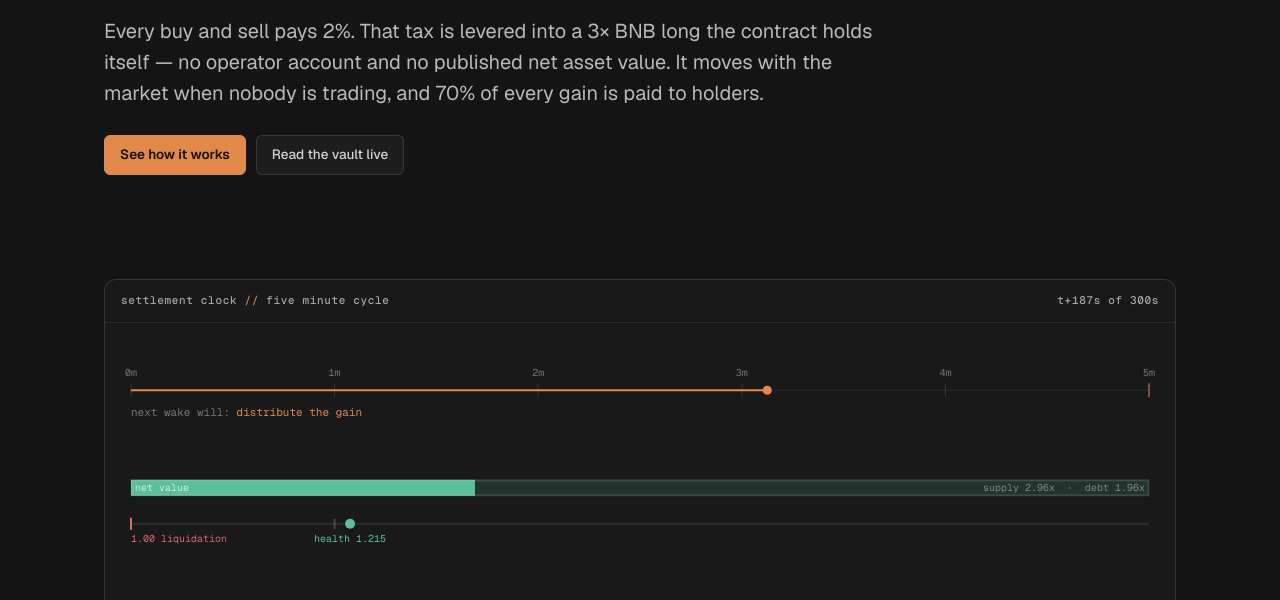
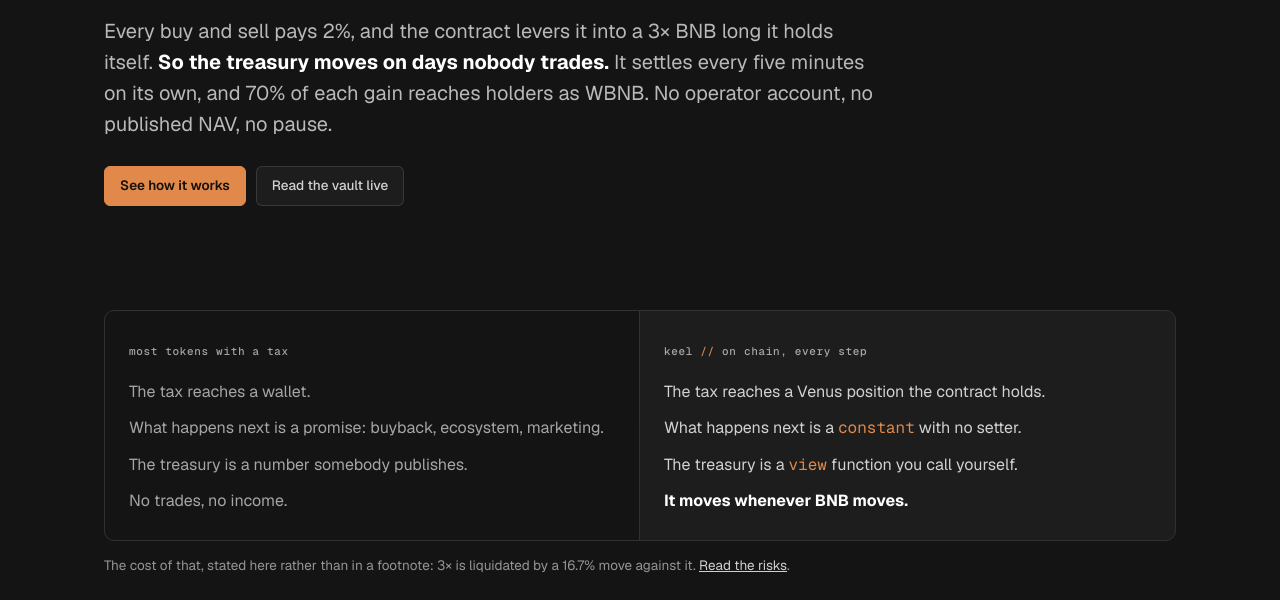
Before and after one commit to keelperp/keel, a plain HTML site: page site/index.html in a window 1280 px wide. Shown: the part 341-941 px from the top of the page. Drawn offline with Linux system fonts and the light colour scheme.

Commit message:
Lead the site with the comparison, and stop quoting one gas figure
The strongest thing this project can say is what the tax does NOT do, and that was buried as the
third clause of the hero paragraph and again as prose halfway down the page. It is now a two
column block directly under the hero: a wallet against a Venus position, a promise against a
constant with no setter, a number somebody publishes against a view function the reader calls,
and no trades no income against moving whenever BNB moves. The liquidation cost sits under it
rather than in a footnote -- 3x is liquidated by a 16.7% move, with a link to the risks page.

The block first shipped with background: var(--bg-raised), a token that does not exist in
base.css, which renders as no background at all. Every var() on every page is now checked
against the definitions in base.css; the rest resolve.

The callback gas was quoted as 1,206,637, a single number for something measured between
1,195,717 and 1,237,284 across runs. It now reads as the range it is.

```diff
--- a/site/index.html
+++ b/site/index.html
@@ -51,14 +51,44 @@
     <div style="display:flex;flex-direction:column;gap:26px">
       <div class="tag">keel <span class="sep" aria-hidden="true">//</span> a treasury that is a position</div>
       <h1>Tax does not go to a wallet.<br>It goes into a position.</h1>
-      <p class="lede">Every buy and sell pays 2%. That tax is levered into a 3&times; BNB long the
-        contract holds itself &mdash; no operator account and no published net asset value.
-        It moves with the market when nobody is trading, and 70% of every gain is paid to holders.</p>
+      <p class="lede">Every buy and sell pays 2%, and the contract levers it into a 3&times; BNB
+          long it holds itself. <strong style="color:var(--fg)">So the treasury moves on days
+          nobody trades.</strong> It settles every five minutes on its own, and 70% of each gain
+          reaches holders as WBNB. No operator account, no published NAV, no pause.</p>
       <div style="display:flex;gap:10px;flex-wrap:wrap">
         <a class="btn primary" href="/how-it-works/">See how it works</a>
         <a class="btn" href="/vault/">Read the vault live</a>
       </div>
     </div>
+  </div>
+</section>
+
+<section style="border-top:0;padding-top:0">
+  <div class="wrap">
+    <div class="grid g2" style="gap:0;border:1px solid var(--line);border-radius:10px;overflow:hidden">
+      <div style="padding:26px 24px;border-right:1px solid var(--line)">
+        <span class="tag">most tokens with a tax</span>
+        <ul style="list-style:none;padding:0;margin:16px 0 0;display:flex;flex-direction:column;gap:11px;color:var(--fg-tertiary)">
+          <li>The tax reaches a wallet.</li>
+          <li>What happens next is a promise: buyback, ecosystem, marketing.</li>
+          <li>The treasury is a number somebody publishes.</li>
+          <li>No trades, no income.</li>
+        </ul>
+      </div>
+      <div style="padding:26px 24px;background:var(--surface)">
+        <span class="tag">keel <span class="sep" aria-hidden="true">//</span> on chain, every step</span>
+        <ul style="list-style:none;padding:0;margin:16px 0 0;display:flex;flex-direction:column;gap:11px">
+          <li>The tax reaches a Venus position the contract holds.</li>
+          <li>What happens next is a <code class="mono" style="color:var(--accent)">constant</code> with no setter.</li>
+          <li>The treasury is a <code class="mono" style="color:var(--accent)">view</code> function you call yourself.</li>
+          <li><strong style="color:var(--fg)">It moves whenever BNB moves.</strong></li>
+        </ul>
+      </div>
+    </div>
+    <p style="margin:14px 0 0;font-size:13.5px;color:var(--fg-quaternary)">
+      The cost of that, stated here rather than in a footnote: 3&times; is liquidated by a 16.7% move
+      against it. <a href="/risks/">Read the risks</a>.
+    </p>
   </div>
 </section>
 
@@ -138,7 +168,7 @@
     <figure class="viz rise" style="margin:0">
       <div class="viz-head">
         <span class="tag">priority chain <span class="sep" aria-hidden="true">//</span> evaluated every wake</span>
-        <span class="tag">gas 1,206,637 <span class="sep" aria-hidden="true">/</span> 2,000,000 cap</span>
+        <span class="tag">gas 1.20&ndash;1.24M <span class="sep" aria-hidden="true">/</span> 2,000,000 cap</span>
       </div>
       <canvas id="chainCanvas" aria-hidden="true"></canvas>
       <figcaption>
```
Also changed, not shown: .qa/desktop-economics.png, .qa/desktop-home.png, .qa/desktop-how-it-works.png, .qa/mobile-economics.png, .qa/mobile-home.png, .qa/mobile-how-it-works.png.
